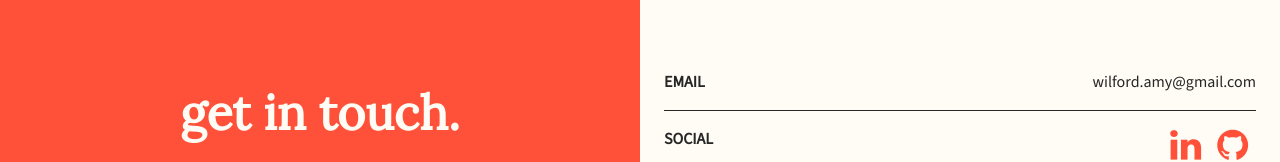
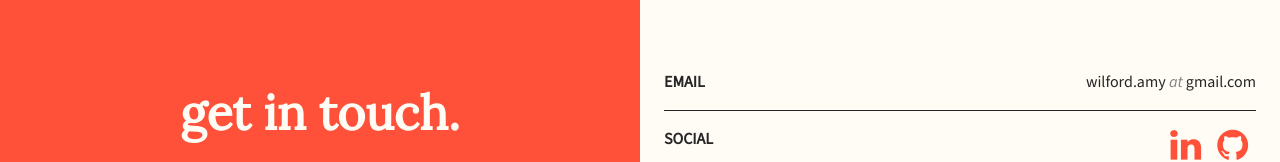
Before and after one commit to AmyWilford/aw-portflio, a React (Create React App) app: page / in a window 1280 px wide. Shown: the part 2903-3065 px from the top of the page. Built offline with nearby package versions, Linux system fonts and the light colour scheme; a web font is replaced by a local one.

Commit message:
adjusted button effects - removed active animations

```diff
--- a/src/components/Contact.js
+++ b/src/components/Contact.js
@@ -16,7 +16,7 @@ export default function Contact() {
               <div className="row gx-0">
                 <div className="col-4 text-uppercase fw-bold">Email</div>
                 <div className="col-8 text-end custom-decoration">
-                  wilford.amy@gmail.com
+                  wilford.amy <span class="email-at">at</span> gmail.com
                 </div>
               </div>
               <hr></hr>
--- a/src/components/styles/About.css
+++ b/src/components/styles/About.css
@@ -50,7 +50,7 @@ button{
     color: #FFFCF5;
   }
 
-  button:after {
+  /* button:before {
     content: "";
     display: block;
     position: absolute;
@@ -62,9 +62,9 @@ button{
     opacity: 0;
     transition: all 0.5s;
     box-shadow: 0 0 5px 30px #041E7D;
-  }
+  } */
 
-  button:active:after {
+  /* button:active:before {
     box-shadow: 0 0 0 0 white;
     position: absolute;
     border-radius: 10px;
@@ -72,10 +72,13 @@ button{
     top:0;
     opacity: 1;
     transition: 0s;
-  }
+  } */
 
   button:active {
     top: 1px;
+    background-color: #FFFCF5;
+    border:2px solid #041E7D ;
+    color: #041E7D
   }
 
 @media (max-width: 576px) {
--- a/src/components/styles/Contact.css
+++ b/src/components/styles/Contact.css
@@ -23,6 +23,10 @@ i {
 .custom-decoration {
     text-decoration: none !important;
 }
+.email-at {
+    font-style: italic;
+    color: grey
+}
 @media (max-width: 768px){
     #contact {
         height: 20vh;
```
